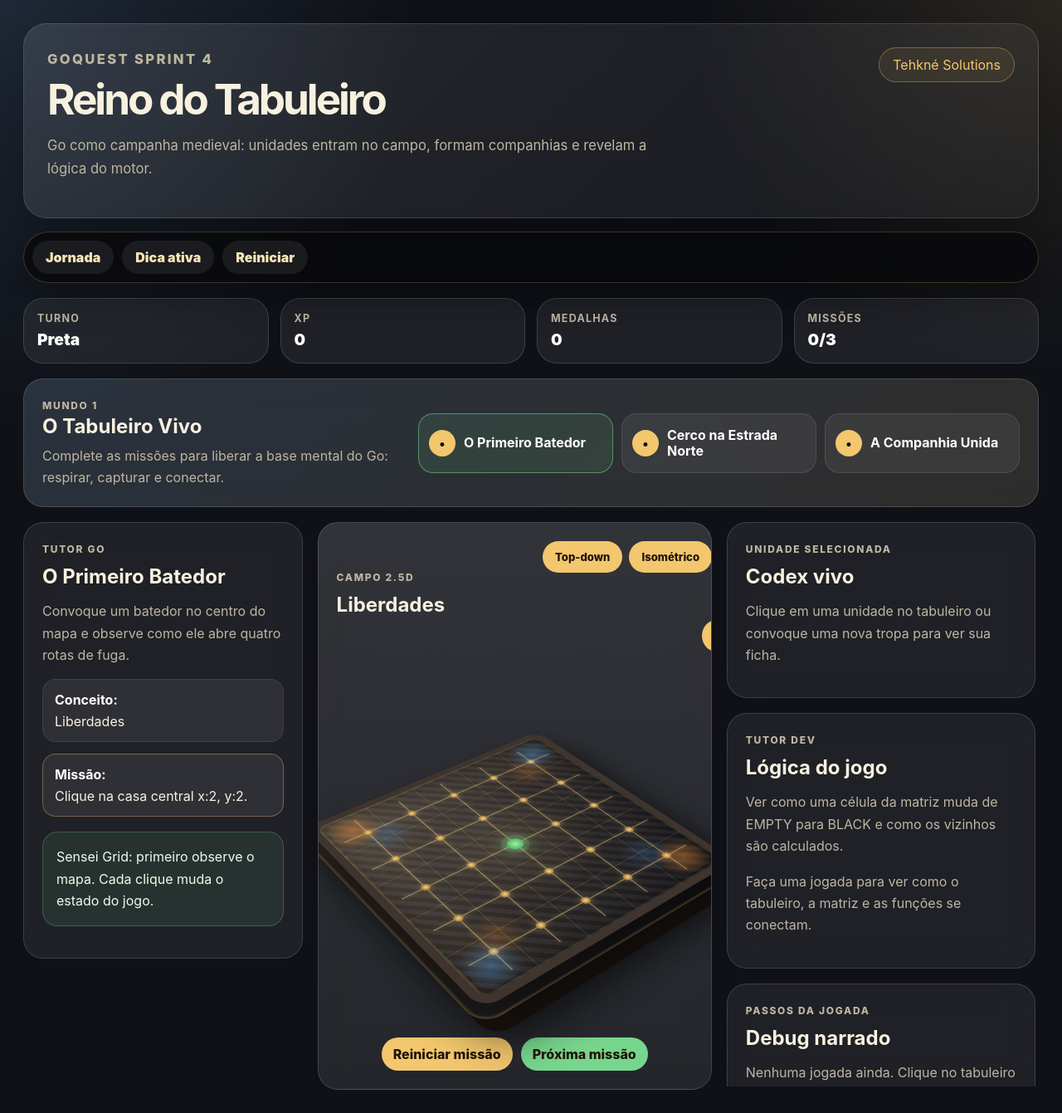
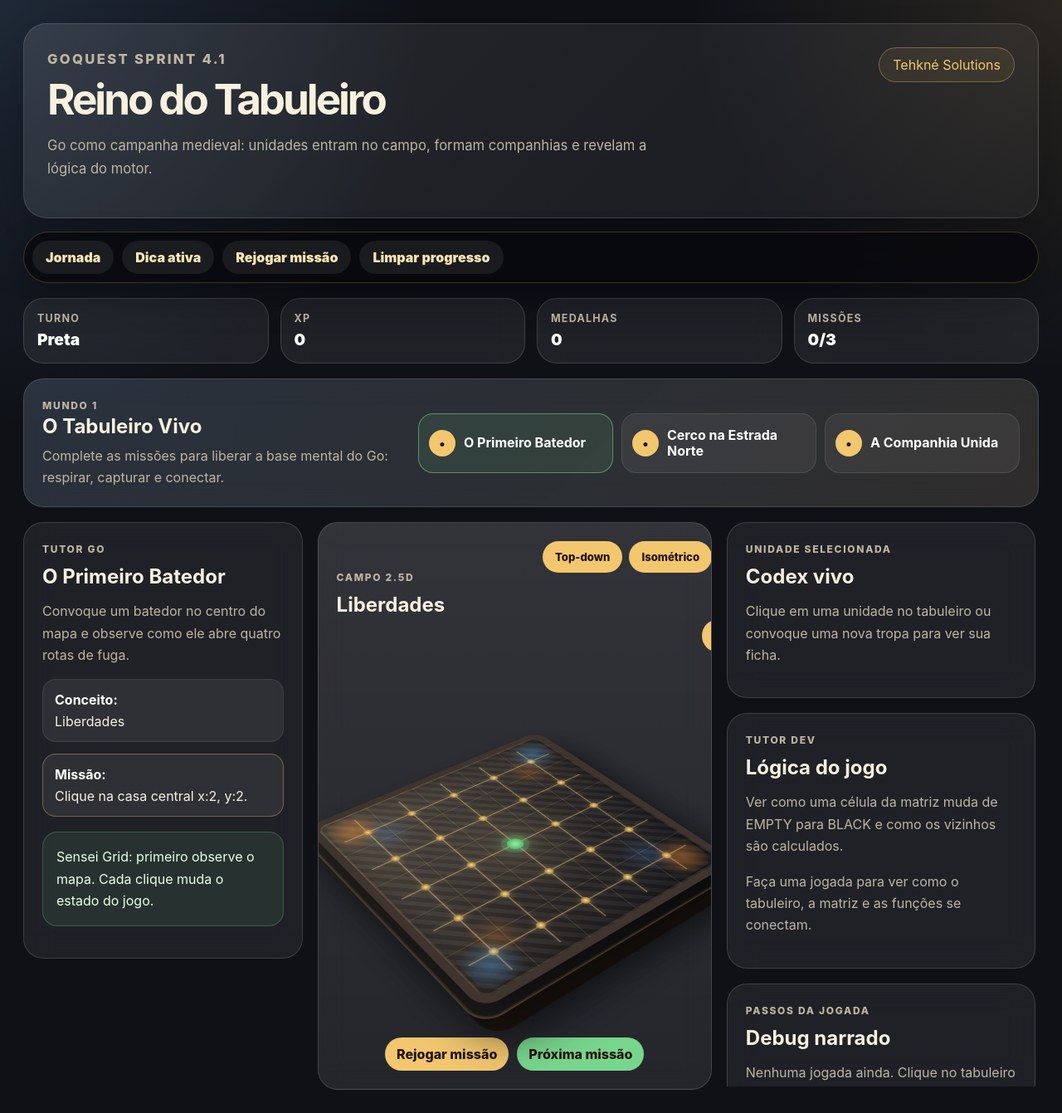
Before and after one commit to Tehkne-Solutions/go-quest, a React (Vite) app: page / in a window 1280 px wide. Shown: the whole page at 83% size. Built offline with nearby package versions, Linux system fonts and the light colour scheme.

Commit message:
feat: add replay-safe mission flow and clear progress controls

```diff
--- a/src/screens/BoardScreen.tsx
+++ b/src/screens/BoardScreen.tsx
@@ -48,21 +48,25 @@ function getNextMissionId(current: MissionId): MissionId {
   return missions[Math.min(index + 1, missions.length - 1)].id;
 }
 
+function emptyProgress(): ProgressState {
+  return { xp: 0, completedMissions: [], medals: [] };
+}
+
 function loadProgress(): ProgressState {
   if (typeof window === "undefined") {
-    return { xp: 0, completedMissions: [], medals: [] };
+    return emptyProgress();
   }
 
   try {
     const saved = window.localStorage.getItem(progressStorageKey);
 
     if (!saved) {
-      return { xp: 0, completedMissions: [], medals: [] };
+      return emptyProgress();
     }
 
     return JSON.parse(saved) as ProgressState;
   } catch {
-    return { xp: 0, completedMissions: [], medals: [] };
+    return emptyProgress();
   }
 }
 
@@ -84,6 +88,7 @@ export function BoardScreen() {
   const [showTarget, setShowTarget] = useState(true);
   const [boardCamera, setBoardCamera] = useState<BoardCamera>("iso");
   const [selectedCharacter, setSelectedCharacter] = useState<StoneCharacter | undefined>();
+  const [hasPlayedCurrentRun, setHasPlayedCurrentRun] = useState(false);
   const [progress, setProgress] = useState<ProgressState>(() => loadProgress());
 
   const selectedEvent = tutorEvents[selectedEventIndex];
@@ -102,9 +107,23 @@ export function BoardScreen() {
     setTutorEvents([]);
     setSelectedEventIndex(0);
     setSelectedCharacter(undefined);
+    setHasPlayedCurrentRun(false);
     setMessage("Sensei Grid: missão carregada. Observe o objetivo e teste no tabuleiro.");
     setCaptures({ BLACK: 0, WHITE: 0 });
     setShowTarget(true);
+  }
+
+  function replayMission() {
+    resetMission(mission.id);
+    setMessage("Missão pronta para replay. O progresso continua salvo, mas o tabuleiro foi reiniciado.");
+  }
+
+  function clearProgress() {
+    const clean = emptyProgress();
+    window.localStorage.removeItem(progressStorageKey);
+    setProgress(clean);
+    setMessage("Progresso local limpo. Você pode testar as classes do zero.");
+    resetMission("breath");
   }
 
   function completeMission() {
@@ -134,8 +153,8 @@ export function BoardScreen() {
       return;
     }
 
-    if (isMissionComplete) {
-      setMessage("Missão já concluída. Avance para a próxima missão para convocar outra classe.");
+    if (isMissionComplete && hasPlayedCurrentRun) {
+      setMessage("Missão já concluída neste replay. Use Rejogar missão ou avance para a próxima classe.");
       return;
     }
 
@@ -153,6 +172,7 @@ export function BoardScreen() {
 
     setBoard(result.board);
     setSelectedCharacter(actor);
+    setHasPlayedCurrentRun(true);
 
     if (result.captured.length > 0) {
       setCaptures((current) => ({
@@ -181,7 +201,7 @@ export function BoardScreen() {
     <main className="app-shell app-shell--game">
       <header className="hero game-hero">
         <div>
-          <p className="eyebrow">GoQuest Sprint 4</p>
+          <p className="eyebrow">GoQuest Sprint 4.1</p>
           <h1>Reino do Tabuleiro</h1>
           <p>
             Go como campanha medieval: unidades entram no campo, formam companhias e revelam a lógica do motor.
@@ -193,7 +213,8 @@ export function BoardScreen() {
       <nav className="game-menu" aria-label="Menu de jogo">
         <button type="button" onClick={() => resetMission("breath")}>Jornada</button>
         <button type="button" onClick={() => setShowTarget((value) => !value)}>{showTarget ? "Dica ativa" : "Dica oculta"}</button>
-        <button type="button" onClick={() => resetMission()}>Reiniciar</button>
+        <button type="button" onClick={replayMission}>Rejogar missão</button>
+        <button type="button" onClick={clearProgress}>Limpar progresso</button>
       </nav>
 
       <section className="status-bar" aria-label="Estado do jogo">
@@ -276,8 +297,8 @@ export function BoardScreen() {
           />
 
           <div className="board-actions">
-            <button type="button" onClick={() => resetMission()}>
-              Reiniciar missão
+            <button type="button" onClick={replayMission}>
+              Rejogar missão
             </button>
             <button type="button" onClick={goToNextMission} disabled={mission.id === missions[missions.length - 1].id}>
               Próxima missão
```
